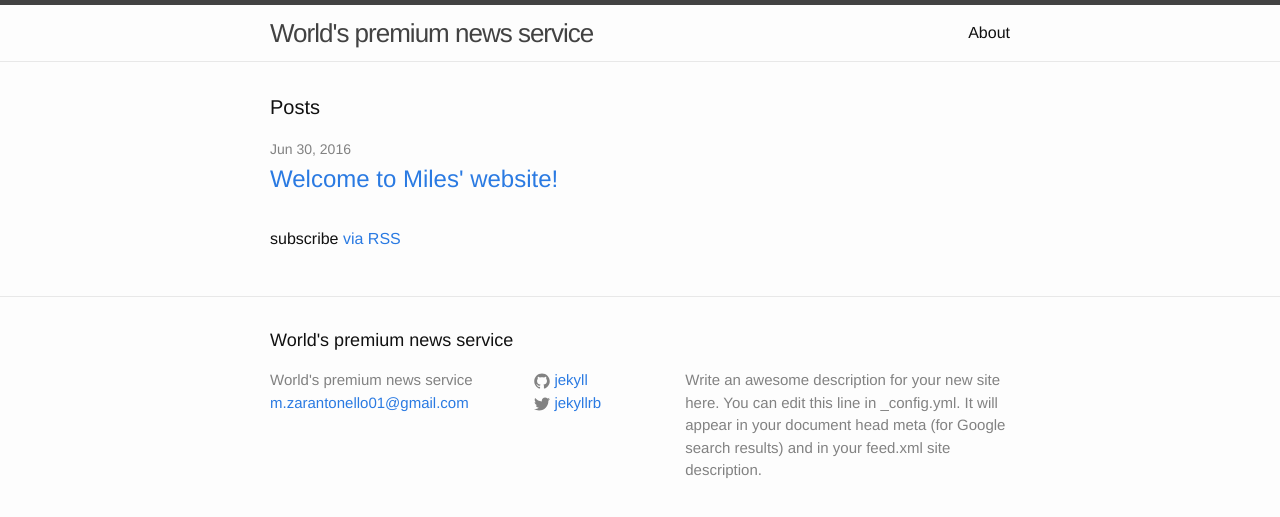
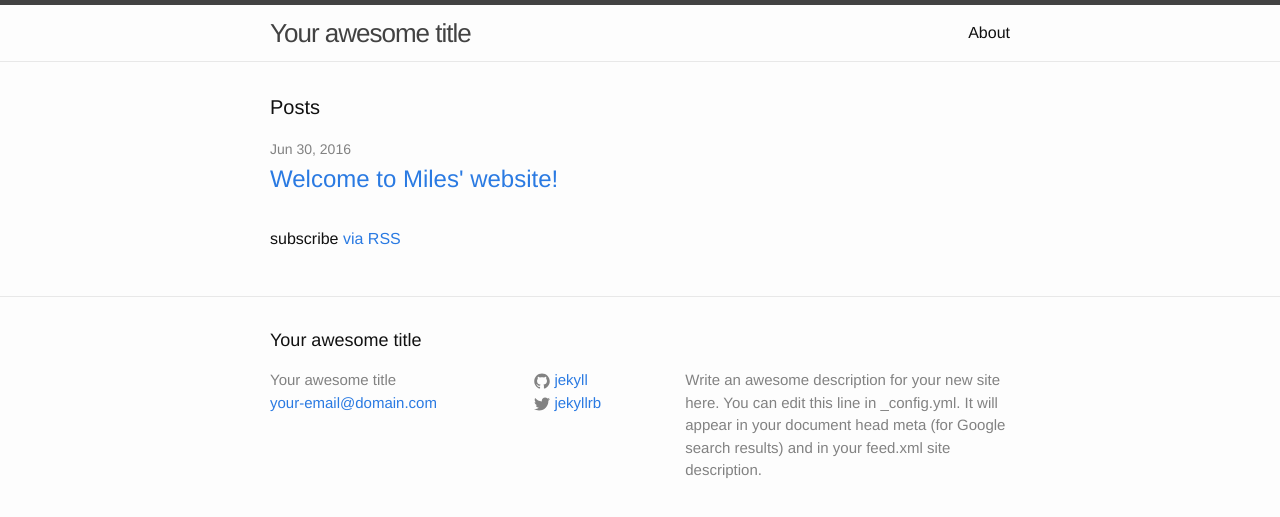
Before and after one commit to Danathor/Danathor.github.io, a Jekyll site: the page built from index.html, in a window 1280 px wide. Shown: the top 517 px of the page. Built offline with Jekyll 4.4.1, drawn with Linux system fonts in a browser that asks for light colours.

Commit message:
Update _config.yml

```diff
--- a/_config.yml
+++ b/_config.yml
@@ -6,8 +6,8 @@
 # 'jekyll serve'. If you change this file, please restart the server process.
 
 # Site settings
-title: World's premium news service
-email: m.zarantonello01@gmail.com
+title: Your awesome title
+email: your-email@domain.com
 description: > # this means to ignore newlines until "baseurl:"
   Write an awesome description for your new site here. You can edit this
   line in _config.yml. It will appear in your document head meta (for
```
